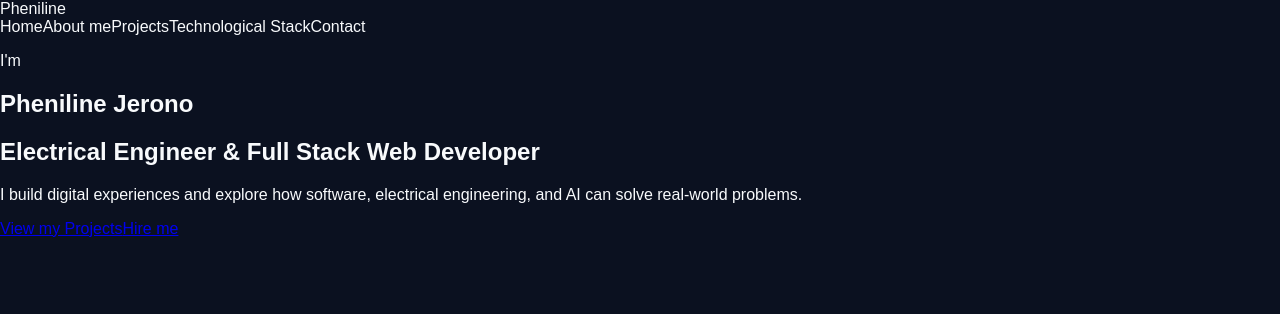
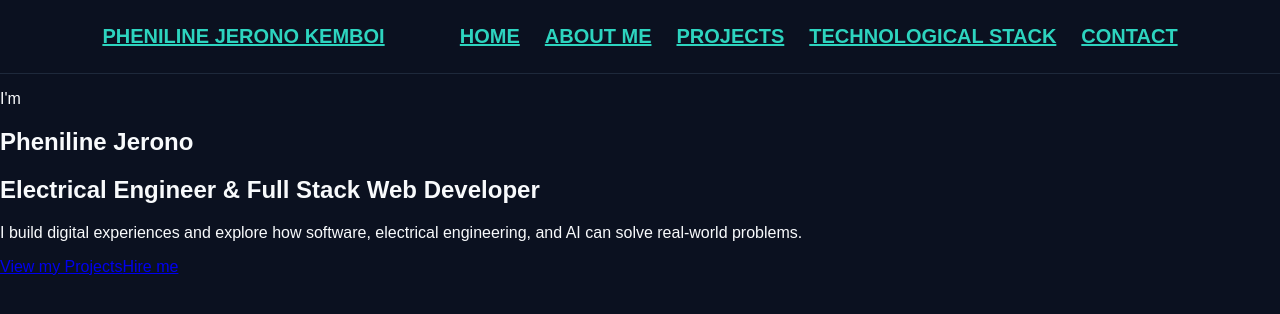
Before and after one commit to Pheniline/Pheniline-s-Portfolio, a React (Vite) app in the folder frontend/portfolio/: page / in a window 1280 px wide. Shown: the top 314 px of the page. Built offline with nearby package versions, Linux system fonts and the light colour scheme.

Commit message:
Pheniline's Portfolio

```diff
--- a/frontend/portfolio/src/App.css
+++ b/frontend/portfolio/src/App.css
@@ -1,3 +1,11 @@
+. {
+  margin: 0;
+  padding: 0;
+  box-sizing: border-box;
+}
+html {
+  scroll-behavior: smooth;
+}
 body {
   margin: 0;
   background-color: #0b1120;
@@ -8,10 +16,25 @@ body {
 main {
   min-height: 100vh;
 }
+nav {
+  display: flex;
+  justify-content: space-between;
+  align-items: center;
+  padding: 25px 8%;
+  border-bottom: 1px solid #1e293b;
+}
+nav a {
+  color: #2dd4bf;
+  font-size: 20px;
+  font-weight: bold;
+}
+nav div {
+  display: flex;
+  gap: 25px;
+}
 
-nav a {
-  color: #f8fafc;
-  text-decoration: none;
+nav div a {
+  color: #2dd4bf;
 }
 .hero h2 {
   font-size: 24px;
--- a/frontend/portfolio/src/Home.jsx
+++ b/frontend/portfolio/src/Home.jsx
@@ -7,14 +7,14 @@ function Home() {
   return (
     <main>
       <nav>
-        <a href="#home">Pheniline</a>
+        <a href="#home">PHENILINE JERONO KEMBOI</a>
 
         <div>
-          <a href="#home">Home</a>
-          <a href="#about">About me</a>
-          <a href="#projects">Projects</a>
-          <a href="#skills">Technological Stack</a>
-          <a href="contact">Contact</a>
+          <a href="#home">HOME</a>
+          <a href="#about">ABOUT ME</a>
+          <a href="#projects">PROJECTS</a>
+          <a href="#skills">TECHNOLOGICAL STACK</a>
+          <a href="contact">CONTACT</a>
         </div>
       </nav>
 
```
